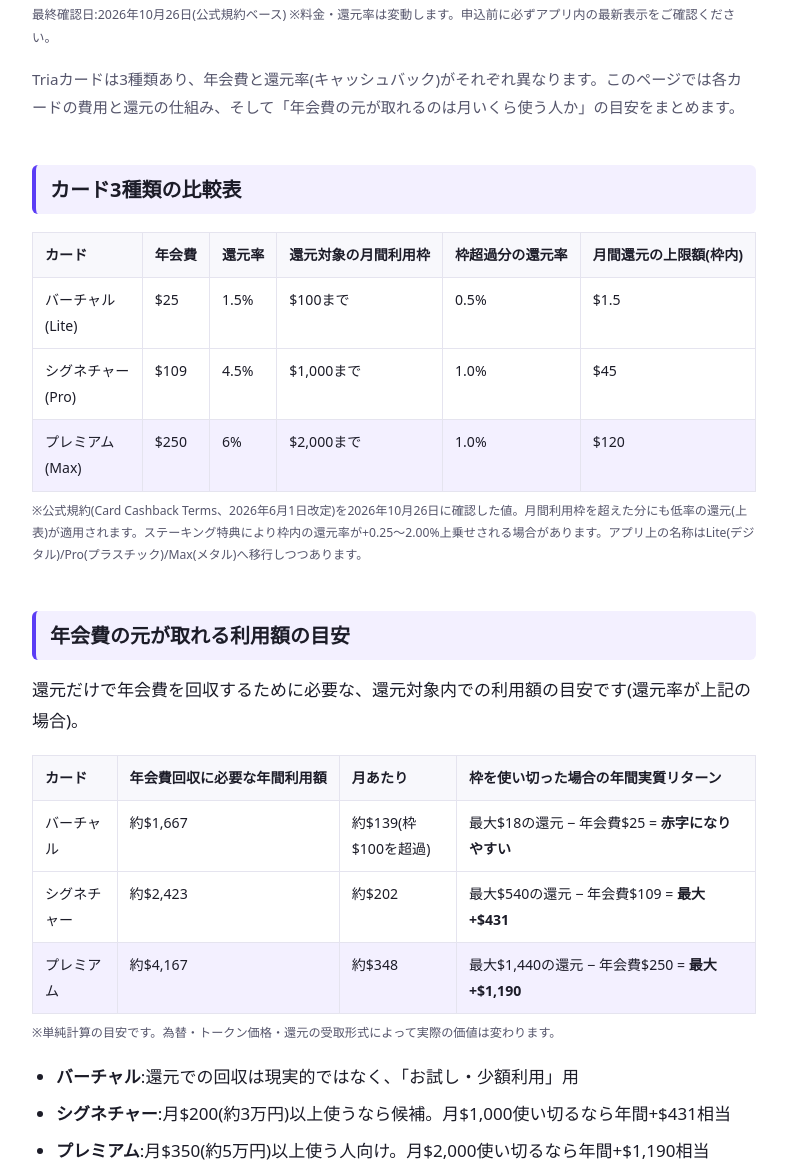
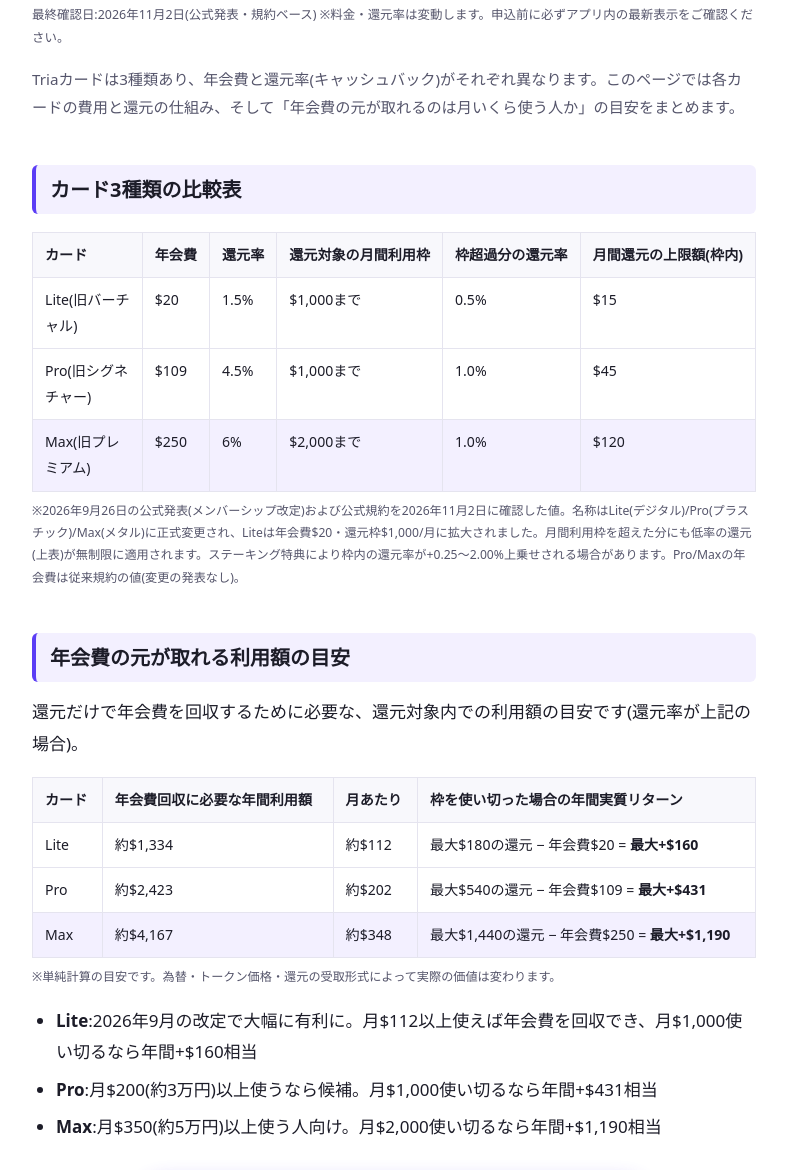
Before and after one commit to Okaviet123/tria-guide, a plain HTML site: page fees.html in a window 1280 px wide. Shown: the part 206-1376 px from the top of the page, without its empty margins (246-1033 px from the left). Drawn offline with Linux system fonts and the light colour scheme.

Commit message:
2026-09-26公式発表のメンバーシップ改定を反映(Lite/Pro/Max)
- 名称正式変更:バーチャル→Lite、シグネチャー→Pro、プレミアム→Max
- Lite:年会費$25→$20、還元枠$100→$1,000/月に拡大(損益分岐表も再計算:
  月$112以上で年会費回収、枠使い切りで年+$160相当)
- 「バーチャルカード」表現を「デジタルカード」に統一
- SPEC.md §10の事実データも同期
- 出典:公式ブログ 2026-09-26(2026-11-02確認)

Co-Authored-By: Claude Fable 5 <noreply@anthropic.com>
Claude-Session: https://claude.ai/code/session_013KQ5ZofipehA7urH2DzWbm

```diff
--- a/fees.html
+++ b/fees.html
@@ -5,7 +5,7 @@
 <meta name="google-site-verification" content="6FouulOvskIlJscuN-fRmjEk0LLH0nCeA44tosOv9XY" />
 <meta name="viewport" content="width=device-width, initial-scale=1">
 <title>Triaカードの手数料・還元率まとめ【2026年最新】年会費は元が取れる?</title>
-<meta name="description" content="Triaカード3種類(バーチャル/シグネチャー/プレミアム)の年会費・還元率・還元上限を比較。年会費の元が取れる月間利用額の目安、チャージ時の注意点まで解説します。">
+<meta name="description" content="Triaカード3種類(Lite/Pro/Max)の年会費・還元率・還元上限を比較。年会費の元が取れる月間利用額の目安、チャージ時の注意点まで解説します。">
 <link rel="canonical" href="https://okaviet123.github.io/tria-guide/fees.html">
 <meta property="og:type" content="article">
 <meta property="og:title" content="Triaカードの手数料・還元率まとめ【2026年最新】">
@@ -58,7 +58,7 @@
 <p class="breadcrumb"><a href="./">Triaガイド</a> › 手数料・還元率</p>
 
 <h1>Triaカードの手数料・還元率まとめ</h1>
-<p class="updated">最終確認日:2026年10月26日(公式規約ベース) ※料金・還元率は変動します。申込前に必ずアプリ内の最新表示をご確認ください。</p>
+<p class="updated">最終確認日:2026年11月2日(公式発表・規約ベース) ※料金・還元率は変動します。申込前に必ずアプリ内の最新表示をご確認ください。</p>
 
 <p class="lead">Triaカードは3種類あり、年会費と還元率(キャッシュバック)がそれぞれ異なります。このページでは各カードの費用と還元の仕組み、そして「年会費の元が取れるのは月いくら使う人か」の目安をまとめます。</p>
 
@@ -66,28 +66,28 @@
 <div class="table-scroll">
 <table>
   <tr><th>カード</th><th>年会費</th><th>還元率</th><th>還元対象の月間利用枠</th><th>枠超過分の還元率</th><th>月間還元の上限額(枠内)</th></tr>
-  <tr><td>バーチャル(Lite)</td><td>$25</td><td>1.5%</td><td>$100まで</td><td>0.5%</td><td>$1.5</td></tr>
-  <tr><td>シグネチャー(Pro)</td><td>$109</td><td>4.5%</td><td>$1,000まで</td><td>1.0%</td><td>$45</td></tr>
-  <tr class="highlight"><td>プレミアム(Max)</td><td>$250</td><td>6%</td><td>$2,000まで</td><td>1.0%</td><td>$120</td></tr>
+  <tr><td>Lite(旧バーチャル)</td><td>$20</td><td>1.5%</td><td>$1,000まで</td><td>0.5%</td><td>$15</td></tr>
+  <tr><td>Pro(旧シグネチャー)</td><td>$109</td><td>4.5%</td><td>$1,000まで</td><td>1.0%</td><td>$45</td></tr>
+  <tr class="highlight"><td>Max(旧プレミアム)</td><td>$250</td><td>6%</td><td>$2,000まで</td><td>1.0%</td><td>$120</td></tr>
 </table>
 </div>
-<p class="table-note">※公式規約(Card Cashback Terms、2026年6月1日改定)を2026年10月26日に確認した値。月間利用枠を超えた分にも低率の還元(上表)が適用されます。ステーキング特典により枠内の還元率が+0.25〜2.00%上乗せされる場合があります。アプリ上の名称はLite(デジタル)/Pro(プラスチック)/Max(メタル)へ移行しつつあります。</p>
+<p class="table-note">※2026年9月26日の公式発表(メンバーシップ改定)および公式規約を2026年11月2日に確認した値。名称はLite(デジタル)/Pro(プラスチック)/Max(メタル)に正式変更され、Liteは年会費$20・還元枠$1,000/月に拡大されました。月間利用枠を超えた分にも低率の還元(上表)が無制限に適用されます。ステーキング特典により枠内の還元率が+0.25〜2.00%上乗せされる場合があります。Pro/Maxの年会費は従来規約の値(変更の発表なし)。</p>
 
 <h2 id="breakeven">年会費の元が取れる利用額の目安</h2>
 <p>還元だけで年会費を回収するために必要な、還元対象内での利用額の目安です(還元率が上記の場合)。</p>
 <div class="table-scroll">
 <table>
   <tr><th>カード</th><th>年会費回収に必要な年間利用額</th><th>月あたり</th><th>枠を使い切った場合の年間実質リターン</th></tr>
-  <tr><td>バーチャル</td><td>約$1,667</td><td>約$139(枠$100を超過)</td><td>最大$18の還元 − 年会費$25 = <strong>赤字になりやすい</strong></td></tr>
-  <tr><td>シグネチャー</td><td>約$2,423</td><td>約$202</td><td>最大$540の還元 − 年会費$109 = <strong>最大+$431</strong></td></tr>
-  <tr class="highlight"><td>プレミアム</td><td>約$4,167</td><td>約$348</td><td>最大$1,440の還元 − 年会費$250 = <strong>最大+$1,190</strong></td></tr>
+  <tr><td>Lite</td><td>約$1,334</td><td>約$112</td><td>最大$180の還元 − 年会費$20 = <strong>最大+$160</strong></td></tr>
+  <tr><td>Pro</td><td>約$2,423</td><td>約$202</td><td>最大$540の還元 − 年会費$109 = <strong>最大+$431</strong></td></tr>
+  <tr class="highlight"><td>Max</td><td>約$4,167</td><td>約$348</td><td>最大$1,440の還元 − 年会費$250 = <strong>最大+$1,190</strong></td></tr>
 </table>
 </div>
 <p class="table-note">※単純計算の目安です。為替・トークン価格・還元の受取形式によって実際の価値は変わります。</p>
 <ul>
-  <li><strong>バーチャル</strong>:還元での回収は現実的ではなく、「お試し・少額利用」用</li>
-  <li><strong>シグネチャー</strong>:月$200(約3万円)以上使うなら候補。月$1,000使い切るなら年間+$431相当</li>
-  <li><strong>プレミアム</strong>:月$350(約5万円)以上使う人向け。月$2,000使い切るなら年間+$1,190相当</li>
+  <li><strong>Lite</strong>:2026年9月の改定で大幅に有利に。月$112以上使えば年会費を回収でき、月$1,000使い切るなら年間+$160相当</li>
+  <li><strong>Pro</strong>:月$200(約3万円)以上使うなら候補。月$1,000使い切るなら年間+$431相当</li>
+  <li><strong>Max</strong>:月$350(約5万円)以上使う人向け。月$2,000使い切るなら年間+$1,190相当</li>
 </ul>
 
 <div class="cta-block">
```
Also changed, not shown: faq.html (+5 -5 lines), index.html (+8 -8 lines), start.html (+4 -4 lines), 1 other file.
